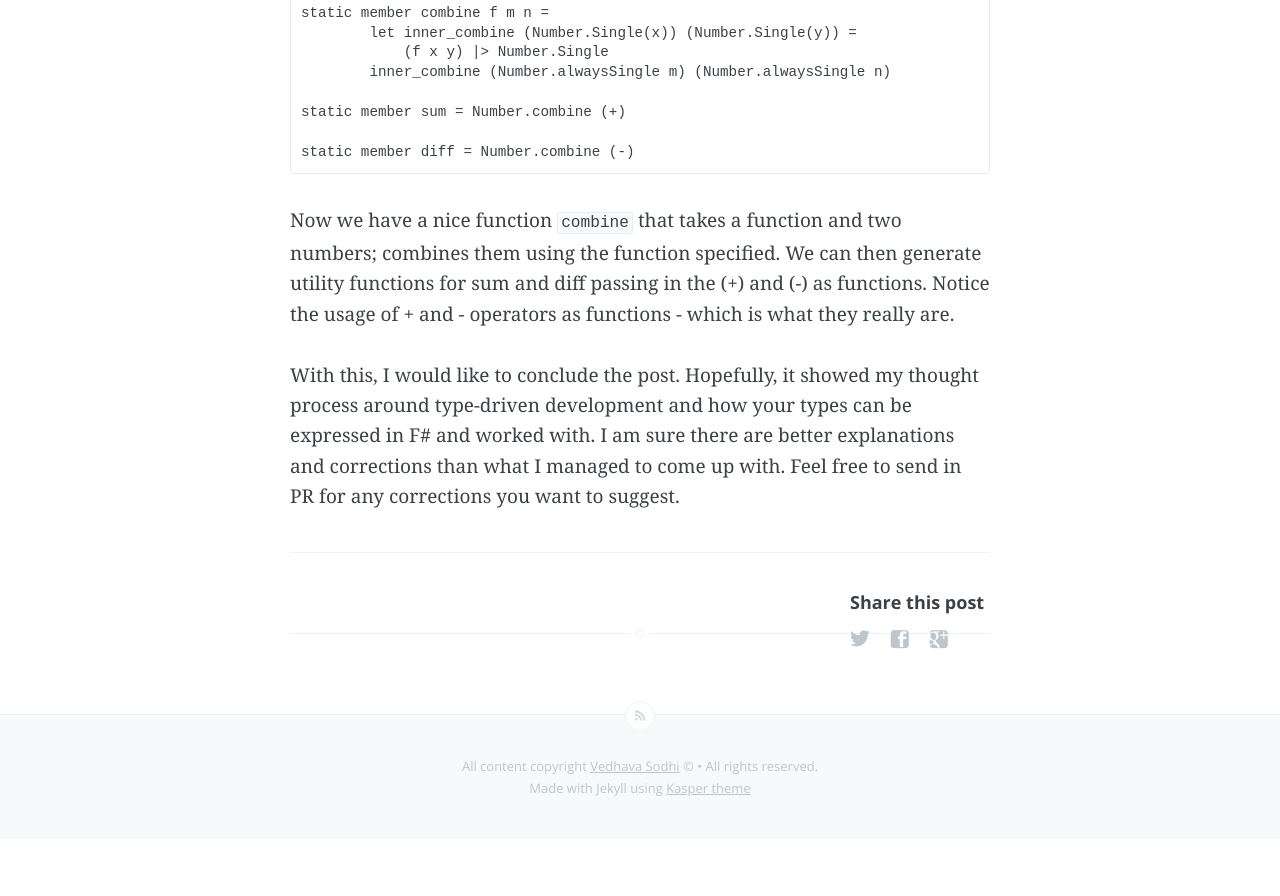
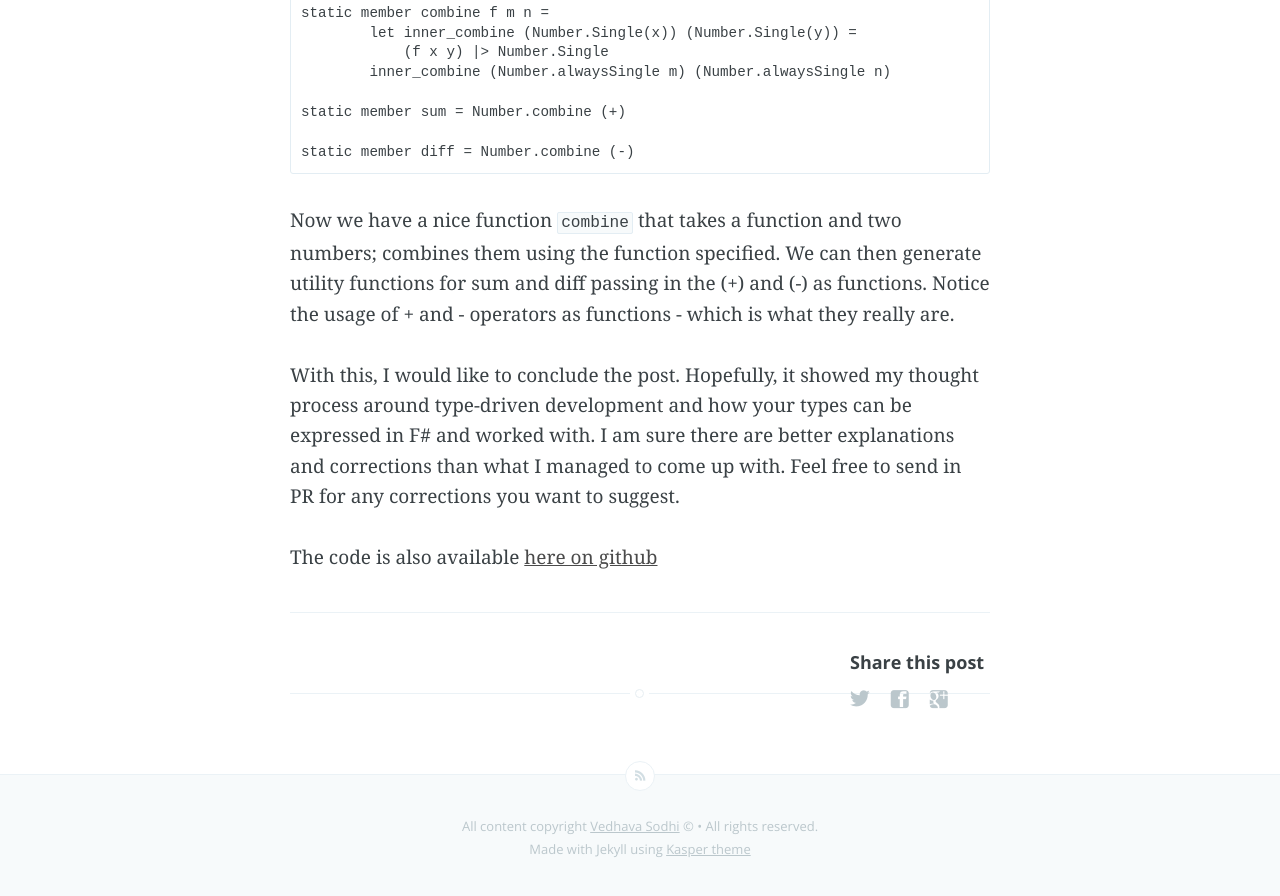
Before and after one commit to krishnabhargav/krishnabhargav.github.com, a Jekyll site: the page built from _posts/2015-12-22-Learning-FSharp-Numerlogy.md, in a window 1280 px wide and 900 px high, scrolled down 6900 px. Shown: the top 896 px of the window. Built offline with Jekyll 4.4.1, drawn with Linux system fonts in a browser that asks for light colours; Markdown is read by kramdown in place of the engine named in the settings; before the commit the page ends 7739 px from its top, so only the background shows below that.

Commit message:
Added github repo link

```diff
--- a/_posts/2015-12-22-Learning-FSharp-Numerlogy.md
+++ b/_posts/2015-12-22-Learning-FSharp-Numerlogy.md
@@ -209,3 +209,5 @@ static member diff = Number.combine (-)
 Now we have a nice function `combine` that takes a function and two numbers; combines them using the function specified. We can then generate utility functions for sum and diff passing in the (+) and (-) as functions. Notice the usage of + and - operators as functions - which is what they really are.
 
 With this, I would like to conclude the post. Hopefully, it showed my thought process around type-driven development and how your types can be expressed in F# and worked with. I am sure there are better explanations and corrections than what I managed to come up with. Feel free to send in PR for any corrections you want to suggest.
+
+The code is also available [here on github](https://github.com/krishnabhargav/numbermagic)
```
